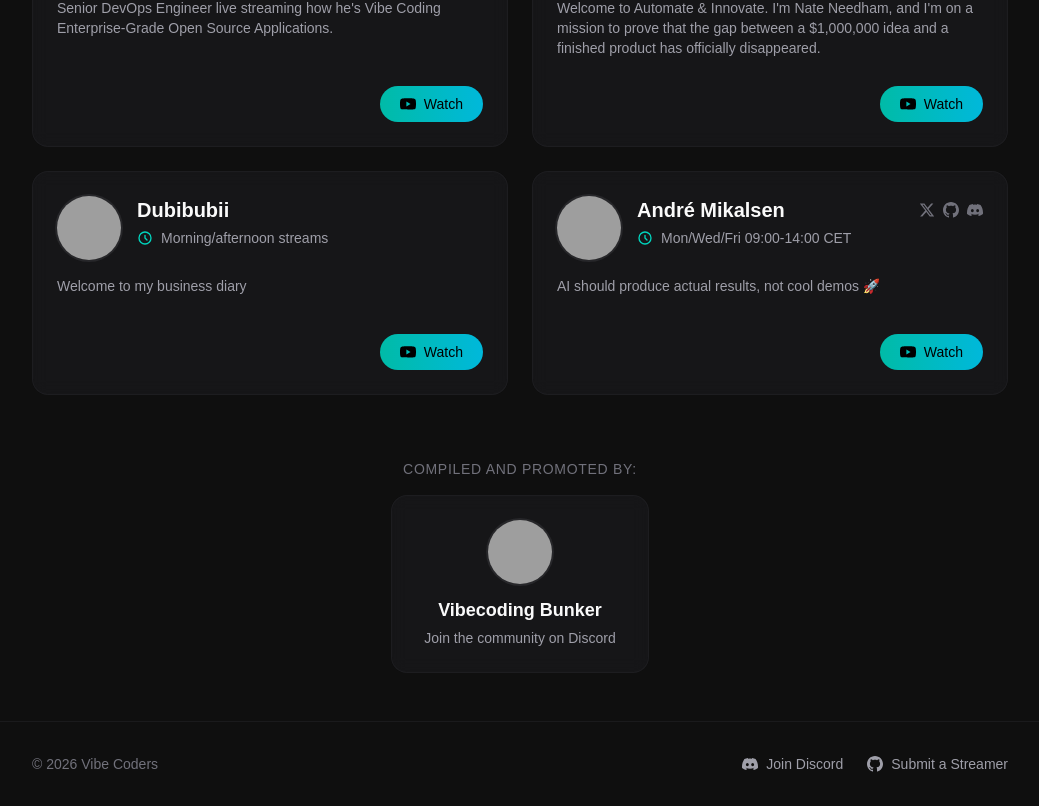
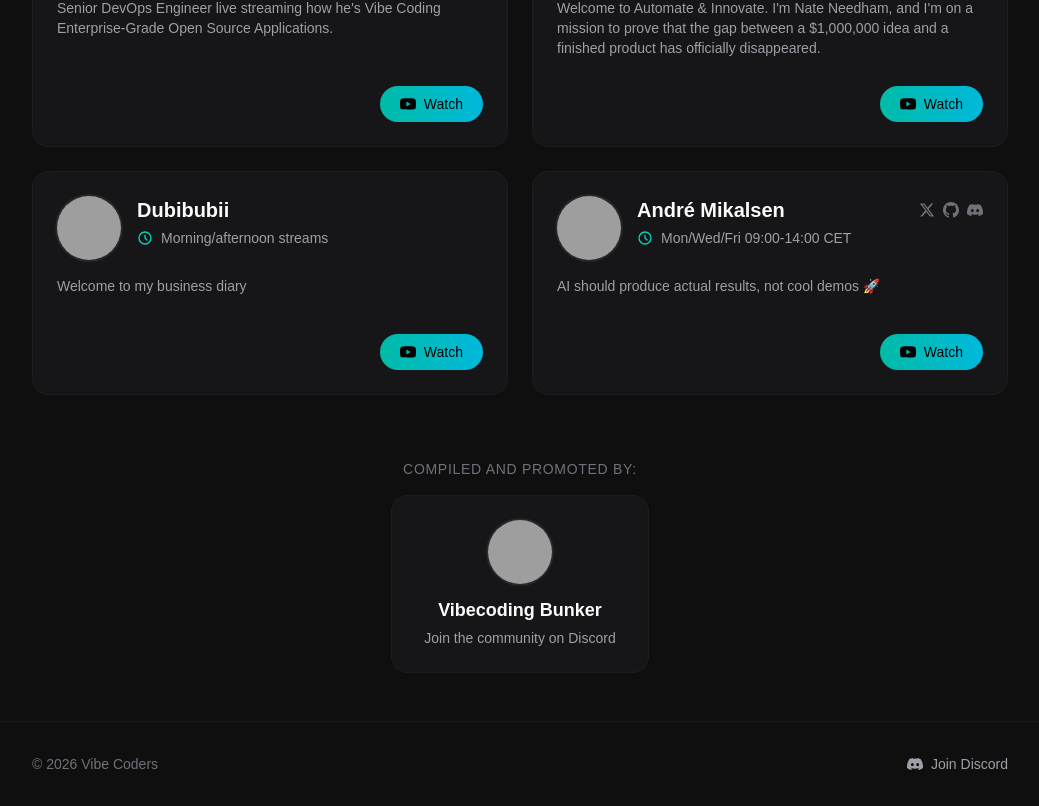
Before and after one commit to packetloss404/vibecoders, a Next.js app: page / in a window 1280 px wide. Shown: the part 1166-1972 px from the top of the page, without its empty margins (120-1159 px from the left). Built offline with nearby package versions, Linux system fonts and the light colour scheme; grey boxes are pictures that could not be loaded.

Commit message:
Remove Submit a Streamer link

```diff
--- a/app/page.tsx
+++ b/app/page.tsx
@@ -174,15 +174,6 @@ export default function Home() {
                 <DiscordIcon className="h-4 w-4" />
                 Join Discord
               </a>
-              <a
-                href="https://github.com/packetloss404/vibecoders"
-                target="_blank"
-                rel="noopener noreferrer"
-                className="flex items-center gap-2 text-sm text-zinc-400 transition-colors hover:text-teal-400"
-              >
-                <GithubIcon className="h-4 w-4" />
-                Submit a Streamer
-              </a>
             </div>
           </div>
         </div>
```
